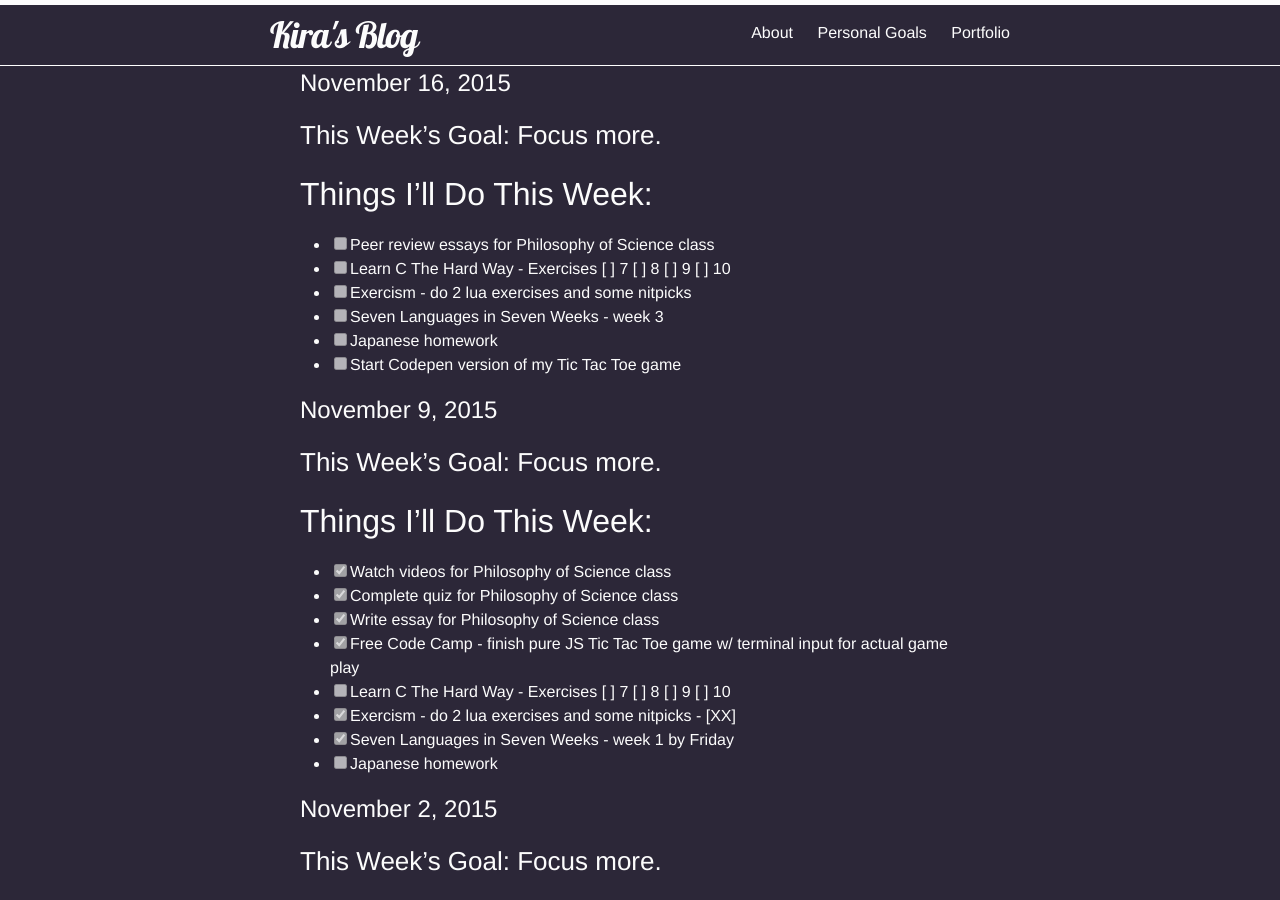
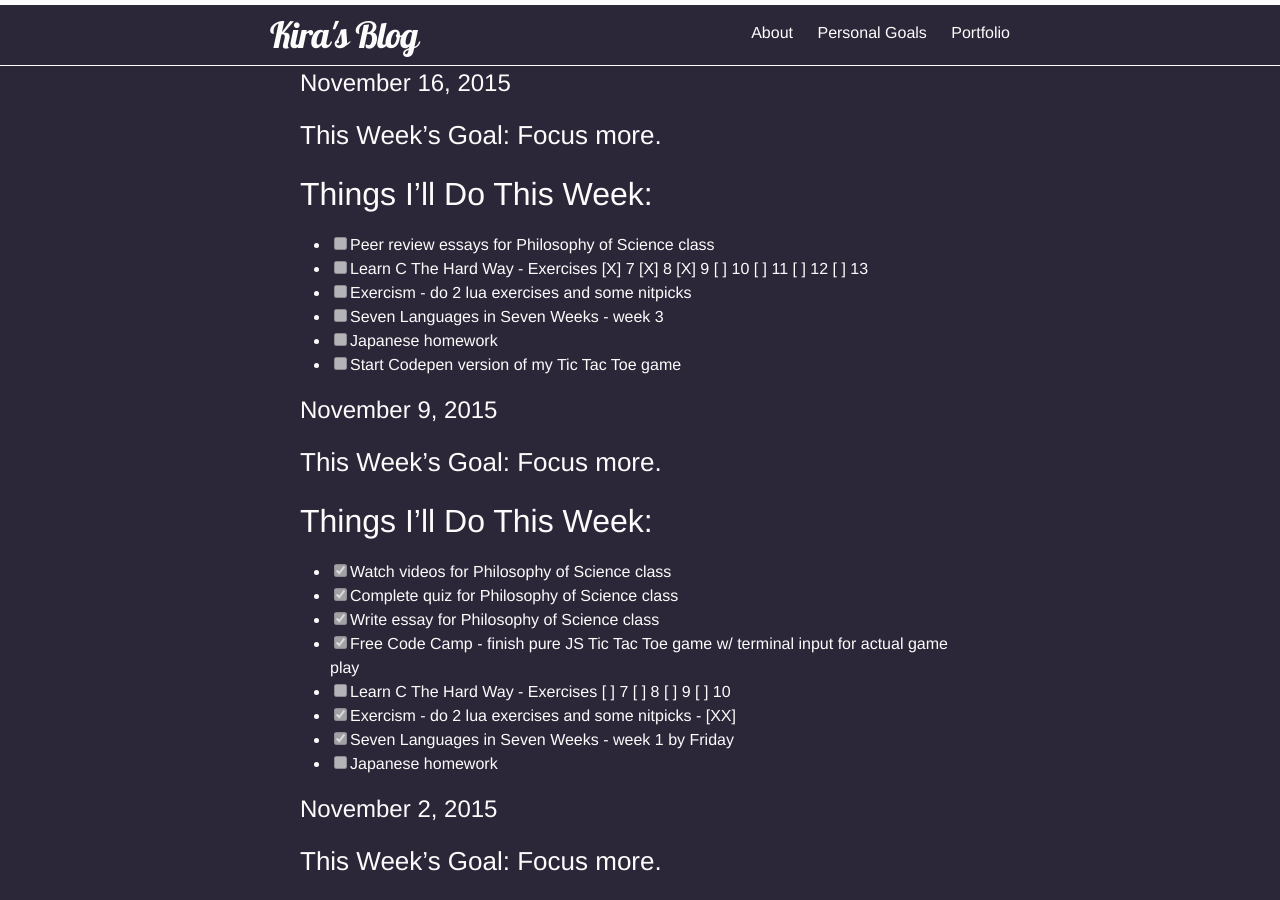
Before and after one commit to kirakirakira/blog, a Jekyll site: the page built from personal-goals.md, in a window 1280 px wide and 900 px high, scrolled down 492 px. Built offline with Jekyll 4.4.1, drawn with Linux system fonts in a browser that asks for light colours; Markdown is read by kramdown in place of the engine named in the settings.

Commit message:
Update personal-goals.md

```diff
--- a/personal-goals.md
+++ b/personal-goals.md
@@ -25,7 +25,7 @@ Why? I realized what I have been doing and what I want to do is all over the pla
 
 ## Things I'll Do This Week:
 - [ ] Peer review essays for Philosophy of Science class
-- [ ] Learn C The Hard Way - Exercises [ ] 7 [ ] 8 [ ] 9 [ ] 10
+- [ ] Learn C The Hard Way - Exercises [X] 7 [X] 8 [X] 9 [ ] 10 [ ] 11 [ ] 12 [ ] 13
 - [ ] Exercism - do 2 lua exercises and some nitpicks
 - [ ] Seven Languages in Seven Weeks - week 3
 - [ ] Japanese homework
```
